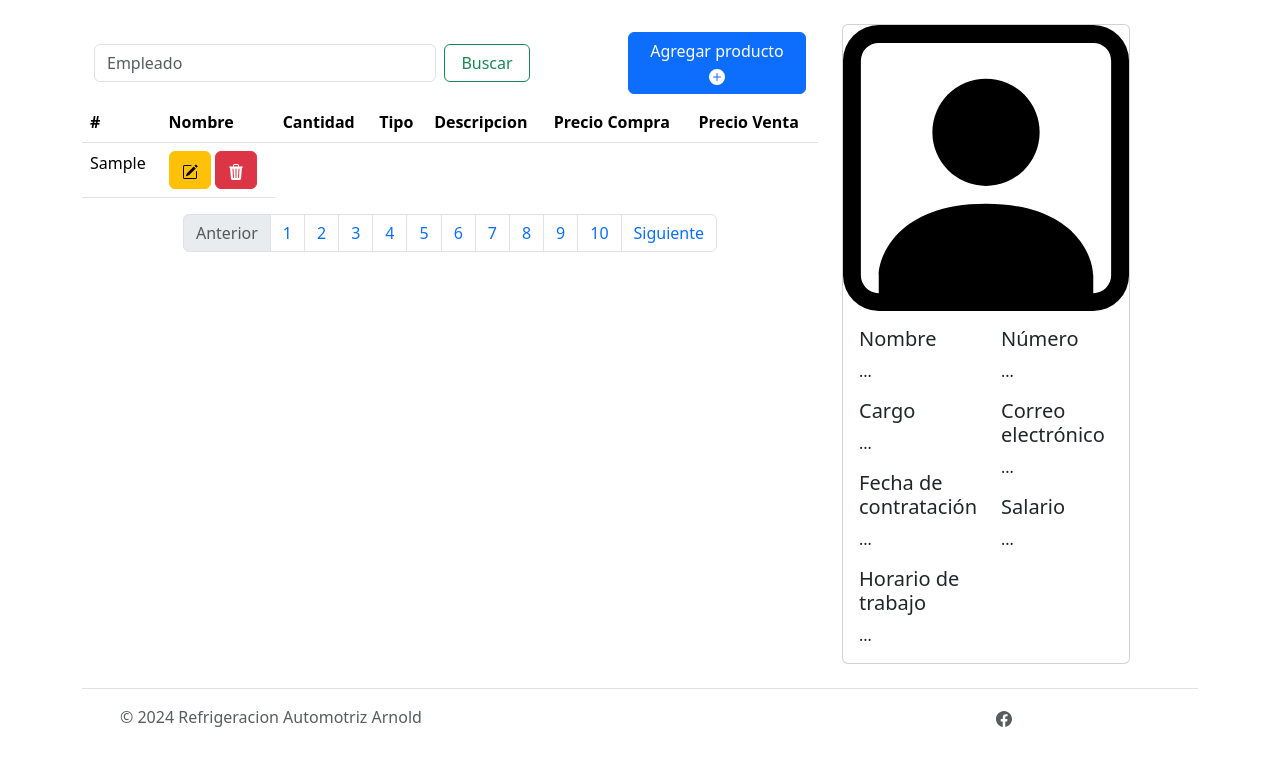
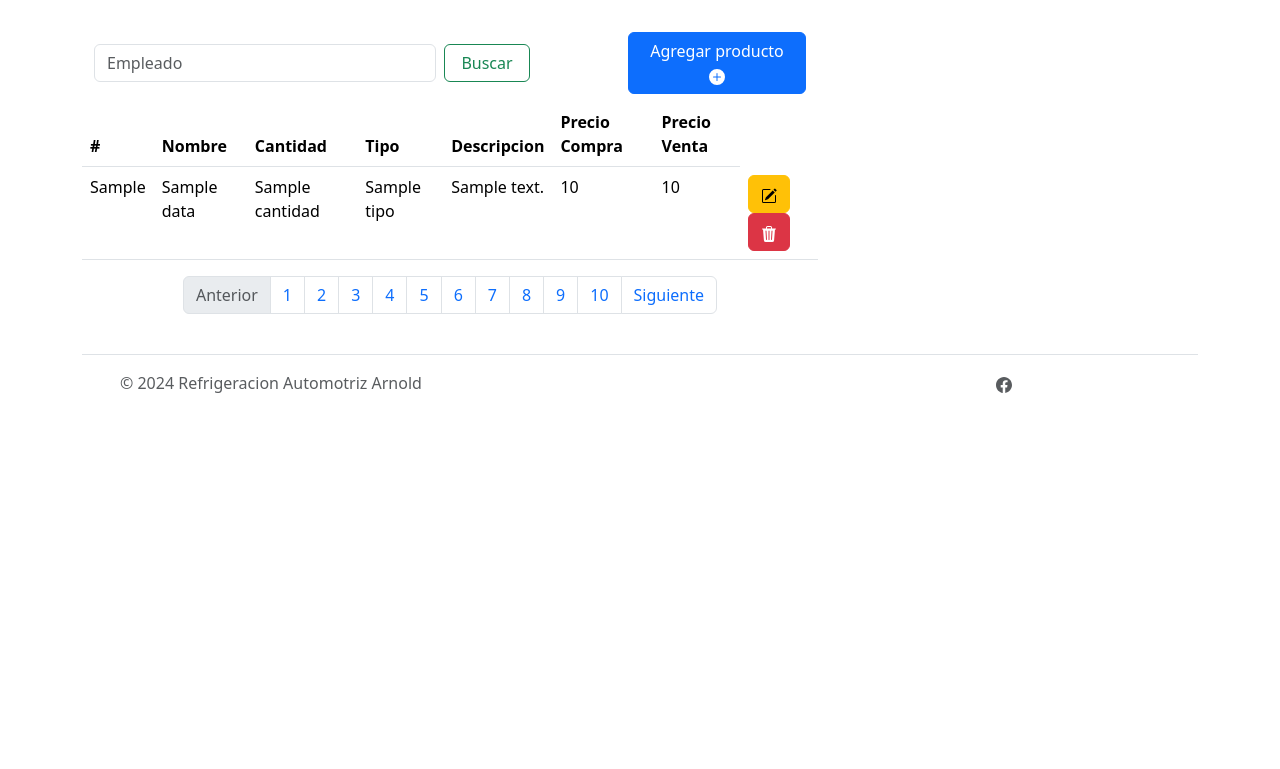
Before and after one commit to noriegaencinas/arnold_autorefrigeraciones, a Flask app: template templates/menu_inventario.html in a window 1280 px wide. Shown: the part 79-848 px from the top of the page. After the commit the page ends 472 px from the top, so only its background shows below. Run offline with Flask 3, Linux system fonts and the light colour scheme; the template is opened without the code that fills it: most values are stand-ins (such as "Sample title", 1, 10 or a date in 2020).

Commit message:
Fixing inventario_controller and menu_inventario

```diff
--- a/templates/menu_inventario.html
+++ b/templates/menu_inventario.html
@@ -42,58 +42,41 @@
           {% for producto in data[0] %}
             <tr>
               <td>{{producto.id_inventario}}</td>
+              <td>{{producto.Nombre}}</td>
+              <td>{{producto.Cantidad}}</td>
+              <td>{{producto.Tipo}}</td>
+              <td>{{producto.Descripcion}}</td>
+              <td>{{producto.Precio_Compra}}</td>
+              <td>{{producto.Precio_Venta}}</td>
+
               <td>
-                <button type="button" class="btn btn-warning" data-bs-toggle="modal" data-bs-target="#modal_update{{empleado[0]}}">
+                <button type="button" class="btn btn-warning" data-bs-toggle="modal" data-bs-target="#modal_update{{producto.id_inventario}}">
                     <svg xmlns="http://www.w3.org/2000/svg" width="16" height="16" fill="currentColor" class="bi bi-pencil-square" viewBox="0 0 16 16">
                       <path d="M15.502 1.94a.5.5 0 0 1 0 .706L14.459 3.69l-2-2L13.502.646a.5.5 0 0 1 .707 0l1.293 1.293zm-1.75 2.456-2-2L4.939 9.21a.5.5 0 0 0-.121.196l-.805 2.414a.25.25 0 0 0 .316.316l2.414-.805a.5.5 0 0 0 .196-.12l6.813-6.814z"/>
                       <path fill-rule="evenodd" d="M1 13.5A1.5 1.5 0 0 0 2.5 15h11a1.5 1.5 0 0 0 1.5-1.5v-6a.5.5 0 0 0-1 0v6a.5.5 0 0 1-.5.5h-11a.5.5 0 0 1-.5-.5v-11a.5.5 0 0 1 .5-.5H9a.5.5 0 0 0 0-1H2.5A1.5 1.5 0 0 0 1 2.5z"/>
                     </svg>
                   </button>
-                <button type="button" class="btn btn-danger" data-bs-toggle="modal" data-bs-target="#modal_delete{{empleado[0]}}">
+                  <button type="button" class="btn btn-danger" data-bs-toggle="modal" data-bs-target="#modal_delete{{producto.id_inventario}}">
                     <svg xmlns="http://www.w3.org/2000/svg" width="16" height="16" fill="currentColor" class="bi bi-trash3-fill" viewBox="0 0 16 16">
                       <path d="M11 1.5v1h3.5a.5.5 0 0 1 0 1h-.538l-.853 10.66A2 2 0 0 1 11.115 16h-6.23a2 2 0 0 1-1.994-1.84L2.038 3.5H1.5a.5.5 0 0 1 0-1H5v-1A1.5 1.5 0 0 1 6.5 0h3A1.5 1.5 0 0 1 11 1.5m-5 0v1h4v-1a.5.5 0 0 0-.5-.5h-3a.5.5 0 0 0-.5.5M4.5 5.029l.5 8.5a.5.5 0 1 0 .998-.06l-.5-8.5a.5.5 0 1 0-.998.06m6.53-.528a.5.5 0 0 0-.528.47l-.5 8.5a.5.5 0 0 0 .998.058l.5-8.5a.5.5 0 0 0-.47-.528M8 4.5a.5.5 0 0 0-.5.5v8.5a.5.5 0 0 0 1 0V5a.5.5 0 0 0-.5-.5"/>
                     </svg>
                   </button>
                 </td>
               </tr>
-            <!-- Modal of update empleado-->
-            <div class="modal fade" id="modal_update{{empleado[0]}}" tabindex="-1" aria-labelledby="exampleModalLabel" aria-hidden="true" >
+              <!-- Modal of update automovil-->
+              <div class="modal fade" id="modal_update{{producto.id_inventario}}" tabindex="-1" aria-labelledby="exampleModalLabel" aria-hidden="true" >
                 <div class="modal-dialog modal-dialog-centered">
                   <div class="modal-content">
                     <div class="modal-header">
-                    <h1 class="modal-title fs-5" id="exampleModalLabel">Actualizar la información del empleado</h1>
+                      <h1 class="modal-title fs-5" id="exampleModalLabel">Actualizar la información del producto</h1>
                       <button type="button" class="btn-close" data-bs-dismiss="modal" aria-label="Close"></button>
                     </div>
                     <div class="modal-body">
                       Modifica los campos necesarios
-                    <form action="{{url_for('actualizar_empleado', id_empleado=empleado[0])}}", method="POST">
+                      <form action="{{url_for('actualizar_producto', id_inventario=inventario.id_inventario)}}", method="POST">
                         <div class="mb-1">
-                        <label for="recipient-name" class="col-form-label">Nombre completo</label>
-                        <input name="nombre_completo" type="text" class="form-control" id="recipient-name" value="{{ empleado[1] }}">
-                      </div>
-                      <div class="mb-1">
-                        <label for="message-text" class="col-form-label">Cargo</label>
-                        <input name="cargo" type="text" class="form-control" id="recipient-name" value="{{ empleado[2] }}">
-                      </div>
-                      <div class="mb-1">
-                        <label for="recipient-name" class="col-form-label">Fecha de contratación</label>
-                        <input name="fecha_contratacion" type="text" class="form-control" id="recipient-name" value="{{ empleado[3] }}">
-                      </div>
-                      <div class="mb-1">
-                        <label for="recipient-name" class="col-form-label">Horario de trabajo</label>
-                        <input name="horario_trabajo" type="text" class="form-control" id="recipient-name" value="{{ empleado[5] }}">
-                      </div>
-                      <div class="mb-1">
-                        <label for="recipient-name" class="col-form-label">Número</label>
-                        <input name="numero_contacto" type="text" class="form-control" id="recipient-name" value="{{ empleado[6] }}">
-                      </div>
-                      <div class="mb-1">
-                        <label for="recipient-name" class="col-form-label">Correo electrónico</label>
-                        <input name="correo_electronico" type="text" class="form-control" id="recipient-name" value="{{ empleado[7] }}">
-                      </div>
-                      <div class="mb-1">
-                        <label for="recipient-name" class="col-form-label">Salario:</label>
-                        <input name="salario" type="text" class="form-control" id="recipient-name" value="{{ empleado[8] }}">
+                          <label for="recipient-name" class="col-form-label">Nombre</label>
+                          <input name="Nombre" type="text" class="form-control" id="recipient-name" value="{{ inventario.Nombre }}">
                         </div>
                         <div class="modal-footer">
                           <button type="button" class="btn btn-secondary" data-bs-dismiss="modal">Cancelar</button>
@@ -104,25 +87,23 @@
                   </div>
                 </div>
               </div>
-            <!-- Modal of delete empleado-->
-            <div class="modal fade" id="modal_delete{{empleado[0]}}" tabindex="-1" aria-labelledby="exampleModalLabel" aria-hidden="true">
+              <!-- Modal of delete automovil-->
+              <div class="modal fade" id="modal_delete{{inventario.id_inventario}}" tabindex="-1" aria-labelledby="exampleModalLabel" aria-hidden="true">
                 <div class="modal-dialog modal-dialog-centered">
                   <div class="modal-content">
-                  <form action="{{url_for('eliminar_empleado', id_empleado=empleado[0])}}" method="POST">
+                    <form action="{{url_for('eliminar_producto', id_automovil=inventario.id_inventario)}}" method="POST">
                       <div class="modal-header">
                         <h1 class="modal-title fs-5" id="exampleModalLabel">Confirmar eliminación</h1>
                         <button type="button" class="btn-close" data-bs-dismiss="modal" aria-label="Close"></button>
                       </div>
                       <div class="modal-body">
-                      ¿Estás seguro de que deseas eliminar este empleado?
+                        ¿Estás seguro de que deseas eliminar este proucto?
                         <label for="recipient-name" class="col-form-label">Nombre:</label>
-                      <input name="salario" type="text" class="form-control" id="recipient-name" value="{{ empleado[1] }}" disabled>
-                      <label for="recipient-name" class="col-form-label">Cargo:</label>
-                      <input name="salario" type="text" class="form-control" id="recipient-name" value="{{ empleado[2] }}" disabled>
+                        <input name="salario" type="text" class="form-control" id="recipient-name" value="{{ inventario.id_inventario }}" disabled>
                       </div>
                       <div class="modal-footer">
                         <button type="button" class="btn btn-secondary" data-bs-dismiss="modal">Cancelar</button>
-                      <button type="submit" class="btn btn-danger" id="confirmDeleteButton">Confirmar</a>
+                        <a type="button" class="btn btn-danger" id="confirmDeleteButton">Confirmar</a>
                       </div>
                     </form>
                   </div>
@@ -138,8 +119,8 @@
             <li class="page-item disabled">
               <a class="page-link">Anterior</a>
             </li>
-          {% for i in range(empleados[1]) %}
-            <li class="page-item"><a class="page-link" href="{{url_for('menu_empleados', page=i+1)}}">{{i+1}}</a></li>
+            {% for i in range(data[1]) %}
+              <li class="page-item"><a class="page-link" href="{{url_for('menu_inventario', page=i+1)}}">{{i+1}}</a></li>
             {% endfor %}
             <li class="page-item">
               <a class="page-link" href="#">Siguiente</a>
@@ -147,75 +128,23 @@
           </ul>
         </nav>
       </div>
-
-    <div class="col-lg-4 col-sm-6 col-10 child">
-      <div class="card" style="width: 18rem;" id="details_card">
-        <img src="/static/icons/person-square.svg" class="card-img-top" alt="...">
-        <div class="card-body">
-          <div class="row">
-            <div class="col">
-              <h5 class="card-title">Nombre</h5>
-              <p class="card-text">...</p>
-              <h5 class="card-title">Cargo</h5>
-              <p class="card-text">...</p>
-              <h5 class="card-title">Fecha de contratación</h5>
-              <p class="card-text">...</p>
-              <h5 class="card-title">Horario de trabajo</h5>
-              <p class="card-text">...</p>
-            </div>
-              <div class="col">
-              <h5 class="card-title">Número</h5>
-              <p class="card-text">...</p>
-              <h5 class="card-title">Correo electrónico</h5>
-              <p class="card-text">...</p>
-              <h5 class="card-title">Salario</h5>
-              <p class="card-text">...</p>
-            </div>
-          </div>
-        </div>
-      </div>
-    </div>
     </div>
   </div>
 
-<!-- Modal of create empleado-->
-<div class="modal fade" id="ModalCreateEmpleado" tabindex="-1" aria-labelledby="exampleModalLabel" aria-hidden="true" >
+<!-- Modal of create automovil-->
+<div class="modal fade" id="ModalCreateAutomovil" tabindex="-1" aria-labelledby="exampleModalLabel" aria-hidden="true" >
   <div class="modal-dialog modal-dialog-centered">
     <div class="modal-content">
       <div class="modal-header">
-        <h1 class="modal-title fs-5" id="exampleModalLabel">Agregar nuevo empleado</h1>
+        <h1 class="modal-title fs-5" id="exampleModalLabel">Agregar nuevo automovil</h1>
         <button type="button" class="btn-close" data-bs-dismiss="modal" aria-label="Close"></button>
       </div>
       <div class="modal-body">
-        Introduce la siguiente información para dar de alta al nuevo empleado
-        <form action="{{ url_for('crear_empleado') }}", method="POST">
+        Introduce la siguiente información para dar de alta al nuevo automovil
+        <form action="{{ url_for('crear_automovil') }}", method="POST">
           <div class="mb-1">
             <label for="recipient-name" class="col-form-label">Nombre completo</label>
             <input name="nombre_completo" type="text" class="form-control" id="recipient-name">
-          </div>
-          <div class="mb-1">
-            <label for="message-text" class="col-form-label">Cargo</label>
-            <input name="cargo" type="text" class="form-control" id="recipient-name">
-          </div>
-          <div class="mb-1">
-            <label for="recipient-name" class="col-form-label">Fecha de contratación</label>
-            <input name="fecha_contratacion" type="text" class="form-control" id="recipient-name">
-          </div>
-          <div class="mb-1">
-            <label for="recipient-name" class="col-form-label">Horario de trabajo</label>
-            <input name="horario_trabajo" type="text" class="form-control" id="recipient-name">
-          </div>
-          <div class="mb-1">
-            <label for="recipient-name" class="col-form-label">Número</label>
-            <input name="numero_contacto" type="text" class="form-control" id="recipient-name">
-          </div>
-          <div class="mb-1">
-            <label for="recipient-name" class="col-form-label">Correo electrónico</label>
-            <input name="correo_electronico" type="text" class="form-control" id="recipient-name">
-          </div>
-          <div class="mb-1">
-            <label for="recipient-name" class="col-form-label">Salario:</label>
-            <input name="salario" type="text" class="form-control" id="recipient-name">
           </div>
           <div class="modal-footer">
             <button type="button" class="btn btn-secondary" data-bs-dismiss="modal">Cancelar</button>
@@ -226,19 +155,4 @@
     </div>
   </div>
 </div>
-
-<div class="toast-container position-fixed bottom-0 end-0 p-3">
-  <div id="liveToast" class="toast" role="alert" aria-live="assertive" aria-atomic="true">
-    <div class="toast-header">
-      <img src="..." class="rounded me-2" alt="...">
-      <strong class="me-auto">Bootstrap</strong>
-      <button type="button" class="btn-close" data-bs-dismiss="toast" aria-label="Close"></button>
-    </div>
-    <div class="toast-body">
-      El empleado ha sido eliminado correctamente
-    </div>
-  </div>
-</div>
-
-<script src="/static/js/menu_empleados.js"></script>
 {% endblock %}
```
Also changed, not shown: controller/inventario_controller.py (+4 -4 lines). Lines whose indentation alone changed are shown as unchanged.
